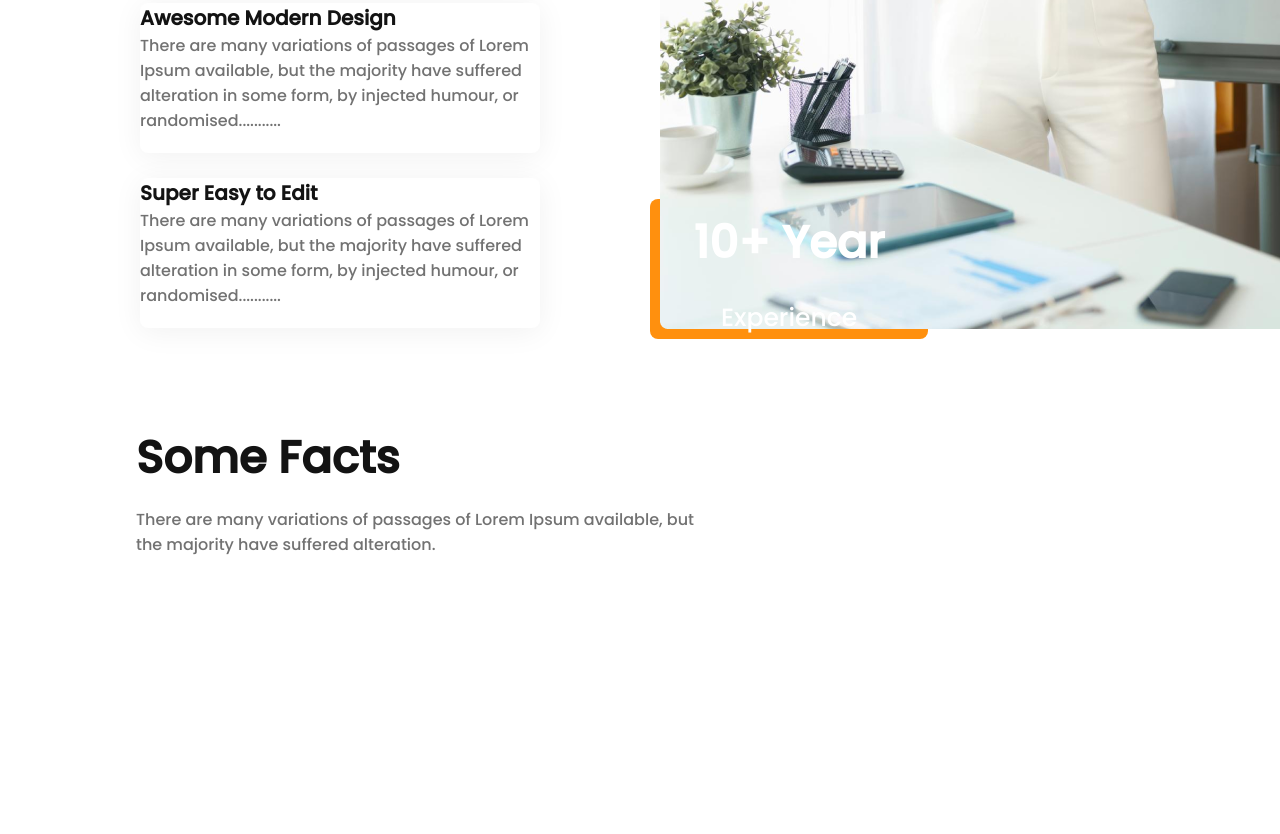
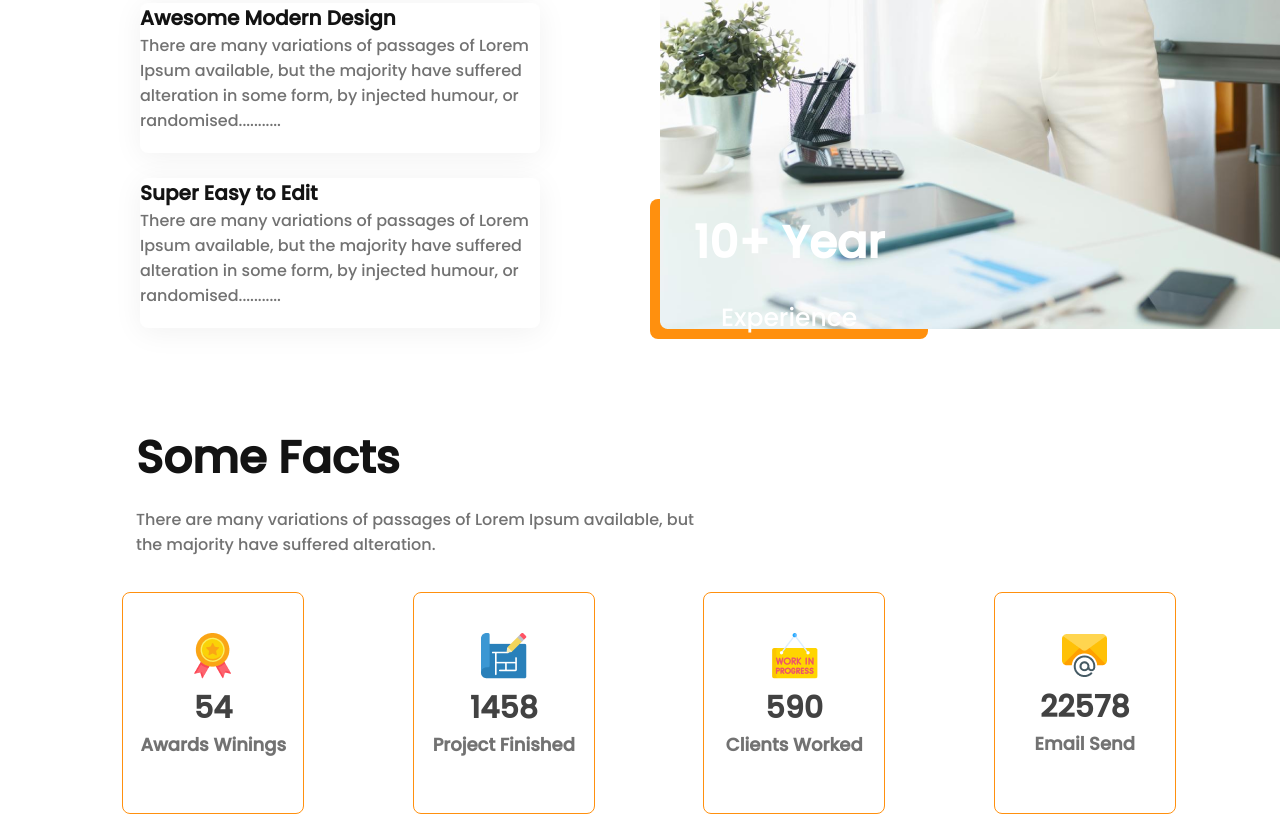
Before and after one commit to sadmansakib172/Assignment-2, a plain HTML site: page index.html in a window 1280 px wide. Shown: the part 3099-3933 px from the top of the page. Before the commit the page ends 3711 px from the top, so only its background shows below. Drawn offline with Linux system fonts and the light colour scheme.

Commit message:
achievement section done

```diff
--- a/index.html
+++ b/index.html
@@ -111,6 +111,32 @@
             <h3 class="facts-title">Some Facts</h3>
             <p class="facts-description">There are many variations of passages of Lorem Ipsum available, but<br> the majority have suffered alteration.</p>
         </div>
+        <!-- achievement section  -->
+        <div class="achievements">
+            <div class="achievements-details">
+                <div class="award">
+                    <img src="images/icons/ribon.png" alt="">
+                    <p class="award-digit">54</p>
+                    <p class="award-description">Awards Winings</p>
+                </div>
+                <div class="award">
+                    <img src="images/icons/projects.png" alt="">
+                    <p class="award-digit">1458</p>
+                    <p class="award-description">Project Finished</p>
+                </div>
+                <div class="award">
+                    <img src="images/icons/customers.png" alt="">
+                    <p class="award-digit">590</p>
+                    <p class="award-description">Clients Worked</p>
+                </div>
+                <div class="award">
+                    <img src="images/icons/email.png" alt="">
+                    <p class="award-digit">22578</p>
+                    <p class="award-description">Email Send</p>
+                </div>
+            </div>
+        </div>
+
 
     </section>
 </body>
--- a/styles/architect.css
+++ b/styles/architect.css
@@ -196,16 +196,12 @@
     color: #727272;
 }
 
-.loving-features-container img {
-    /* width:650px;
-    height:500px; */
+/* facts styles  */
+.facts {
+    margin-top: 85px;
+    padding: 0px 50px 20px 68px;
 }
 
-/* facts styles  */
-.facts{
-    margin-top:85px;
-    padding:0px 50px 20px 68px;
-}
 .facts-title {
     font-weight: 700;
     font-size: 45px;
@@ -219,3 +215,28 @@
     color: #727272;
     margin-bottom: 15px;
 }
+
+.achievements-details {
+    display: flex;
+    justify-content: space-around;
+    text-align: center;
+}
+
+.award {
+    border: 1px solid #FF900E;
+    border-radius: 8px;
+    width: 180px;
+    height: 180px;
+    padding-top: 40px;
+
+}
+.award-digit{
+    font-weight: 600;
+    font-size: 30px;
+    color: #424242;
+}
+.award-description{
+    font-weight: 600;
+    font-size: 18px;
+    color: #727272;
+}
```
